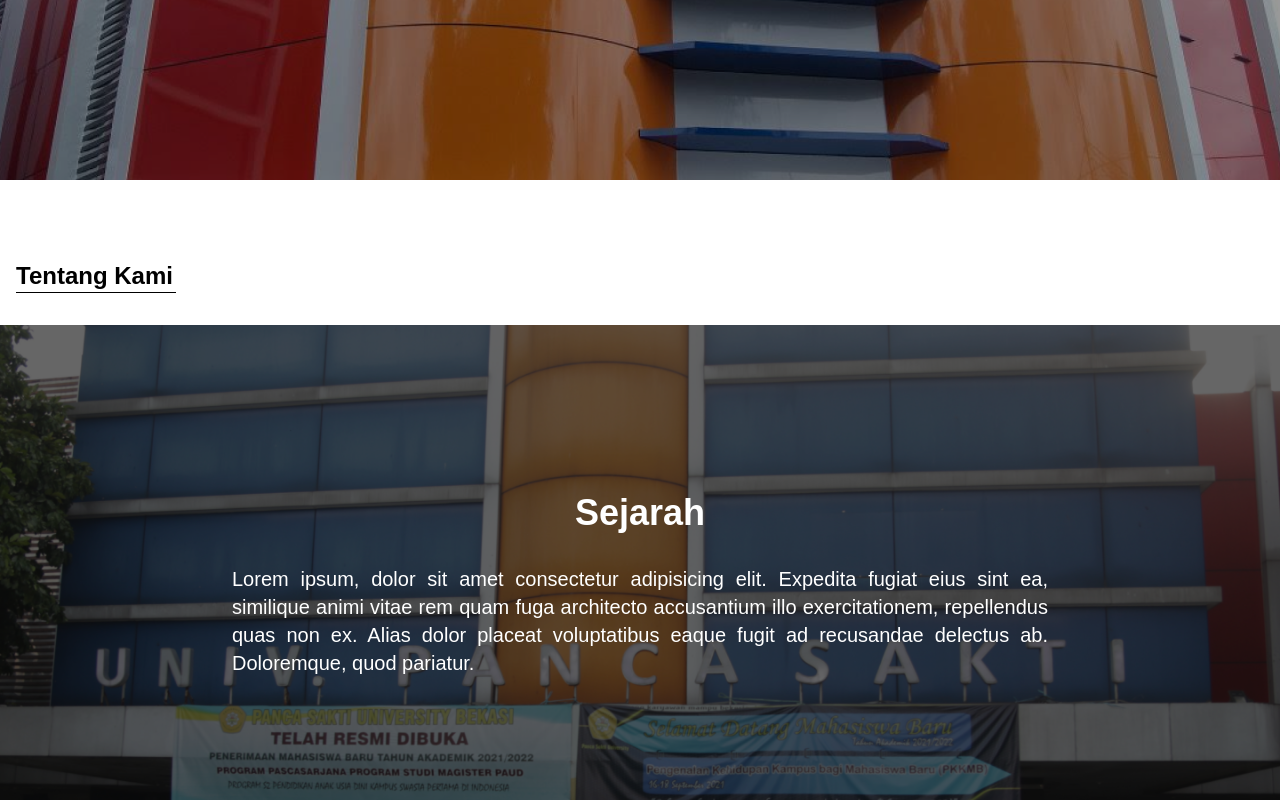
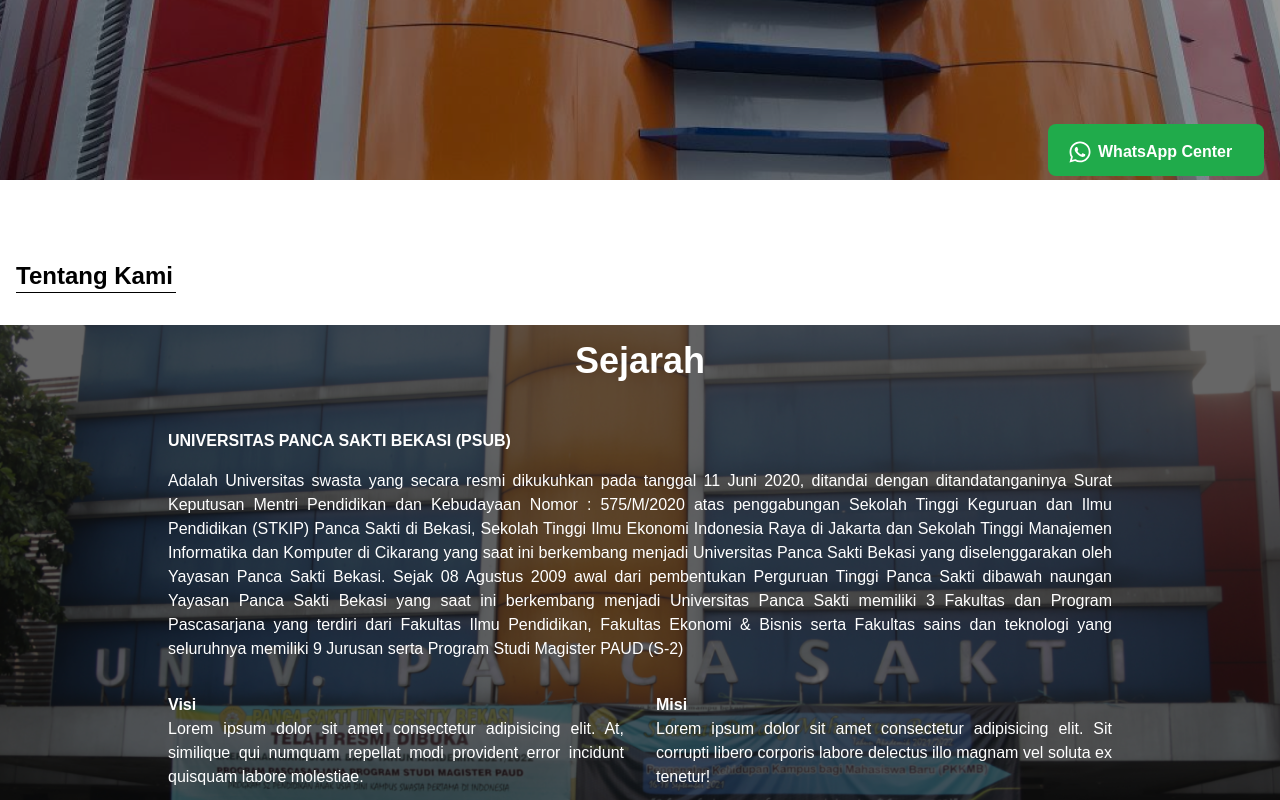
Before and after one commit to fxrnands/pancasakti-nextJs, a Next.js app: page / in a window 1280 px wide. Shown: the part 540-1340 px from the top of the page. Built offline with nearby package versions, Linux system fonts and the light colour scheme.

Commit message:
add pop up whatsapp center

```diff
--- a/package.json
+++ b/package.json
@@ -22,6 +22,7 @@
     "postcss": "8.4.24",
     "react": "18.2.0",
     "react-dom": "18.2.0",
+    "react-icons": "^4.9.0",
     "tailwindcss": "3.3.2",
     "typescript": "5.1.3"
   }
--- a/public/index.ts
+++ b/public/index.ts
@@ -3,3 +3,4 @@
 export { default as Header } from "./header.png"
 export { default as LogoHeader } from './pancasakti_header.png'
 export { default as AboutHeader } from './about_header.png'
+export { default as Rektor } from './rektor.jpeg'
--- /dev/null
+++ b/src/pages/components/base/FlyingPopups.tsx
@@ -0,0 +1,36 @@
+import { FaWhatsapp } from "react-icons/fa";
+import Link from "next/link";
+
+export default function FlyingPopups() {
+  return (
+    <>
+      <div
+        aria-live="assertive"
+        className="pointer-events-none fixed inset-0 flex items-start px-4 py-6  mt-[32rem] lg:mt-[40rem] left-36 lg:justify-end"
+      >
+        <div className="flex w-full flex-col items-center space-y-4 sm:items-end">
+          <div className="pointer-events-auto cursor-pointer w-[11rem] lg:w-[13.5rem] max-w-sm overflow-hidden rounded-lg hover:bg-green-500 bg-primary-green ">
+            <div className="px-4 hover:shadow-lg py-1 lg:py-3">
+              <div className="flex items-start">
+                <div className="flex-shrink-0 -mr-1.5 ml-1 lg: mt-[4px]">
+                  <FaWhatsapp
+                    className="lg:h-6 lg:w-6 w-4 h-4 text-white"
+                    aria-hidden="true"
+                  />
+                </div>
+                <div className="ml-3 lg:mt-1 -mt-0.5 w-0 flex-1 ">
+                  <Link
+                    href={`https://wa.me/081260002880`}
+                    className="lg:text-base text-[12px] text-white font-bold"
+                  >
+                    WhatsApp Center
+                  </Link>
+                </div>
+              </div>
+            </div>
+          </div>
+        </div>
+      </div>
+    </>
+  );
+}
--- a/src/pages/index.tsx
+++ b/src/pages/index.tsx
@@ -1,10 +1,12 @@
 import React, { useState } from "react";
-import { AboutHeader, Header } from "../../public";
+import { AboutHeader, Header, Rektor } from "../../public";
 import Image from "next/image";
 import { LogoHeader } from "../../public";
 import { useRouter } from "next/router";
 import Button from "./components/base/FlyoutButtons";
 import { faculty } from "@/utils/constant";
+import Link from "next/link";
+import FlyingPopups from "./components/base/FlyingPopups";
 
 export default function Home() {
   const router = useRouter();
@@ -53,23 +55,76 @@
           <div className="absolute inset-0 bg-black opacity-60"></div>
           <Image
             src={AboutHeader}
-            className="w-full lg:h-[40rem] h-[20rem] object-cover"
+            className="w-full lg:h-[40rem] h-[24rem] object-cover"
             alt=""
           />
-          <div className="absolute bottom-12 sm:bottom-14 md:bottom-44 lg:bottom-72 px-2 text-white">
+          <div className="absolute bottom-[4.5rem] sm:bottom-14 md:bottom-40 lg:bottom-44 px-2 text-white">
             <h1 className="text-center lg:text-4xl font-bold text-xl">
               Sejarah
             </h1>
-            <p className="mt-4 lg:mt-8 lg:px-[14rem] px-2 lg:text-xl text-justify">
-              Lorem ipsum, dolor sit amet consectetur adipisicing elit. Expedita
-              fugiat eius sint ea, similique animi vitae rem quam fuga
-              architecto accusantium illo exercitationem, repellendus quas non
-              ex. Alias dolor placeat voluptatibus eaque fugit ad recusandae
-              delectus ab. Doloremque, quod pariatur.
-            </p>
+            <div className="mt-4 lg:mt-12 lg:px-[10rem] px-2 lg:text-xl text-justify">
+              <h1 className="text-[10px] font-bold xl:text-base">{`UNIVERSITAS PANCA SAKTI BEKASI (PSUB)`}</h1>
+              <p className="mt-2 xl:mt-4 lg:text-base text-[8px]">
+                {`Adalah
+                Universitas swasta yang secara resmi dikukuhkan pada tanggal 11
+                Juni 2020, ditandai dengan ditandatanganinya Surat Keputusan
+                Mentri Pendidikan dan Kebudayaan Nomor : 575/M/2020 atas
+                penggabungan Sekolah Tinggi Keguruan dan Ilmu Pendidikan (STKIP)
+                Panca Sakti di Bekasi, Sekolah Tinggi Ilmu Ekonomi Indonesia
+                Raya di Jakarta dan Sekolah Tinggi Manajemen Informatika dan
+                Komputer di Cikarang yang saat ini berkembang menjadi
+                Universitas Panca Sakti Bekasi yang diselenggarakan oleh Yayasan
+                Panca Sakti Bekasi. Sejak 08 Agustus 2009 awal dari pembentukan
+                Perguruan Tinggi Panca Sakti dibawah naungan Yayasan Panca Sakti
+                Bekasi yang saat ini berkembang menjadi Universitas Panca Sakti
+                memiliki 3 Fakultas dan Program Pascasarjana yang terdiri dari
+                Fakultas Ilmu Pendidikan, Fakultas Ekonomi & Bisnis serta
+                Fakultas sains dan teknologi yang seluruhnya memiliki 9 Jurusan
+                serta Program Studi Magister PAUD (S-2)`}
+              </p>
+              <div className="flex mt-4 lg:mt-8 justify-between lg:text-base text-[8px]">
+                <div className="w-[50%] mr-4 lg:mr-8">
+                  <p className="text-xs lg:text-base font-bold">{`Visi`}</p>
+                  <p>
+                    {`Lorem ipsum dolor sit amet consectetur adipisicing elit. At,
+                    similique qui numquam repellat modi provident error incidunt
+                    quisquam labore molestiae.`}
+                  </p>
+                </div>
+                <div className="w-[50%] ">
+                  <p className="text-xs lg:text-base font-bold">Misi</p>
+                  <p className="text-justify">
+                    Lorem ipsum dolor sit amet consectetur adipisicing elit. Sit
+                    corrupti libero corporis labore delectus illo magnam vel
+                    soluta ex tenetur!
+                  </p>
+                </div>
+              </div>
+            </div>
           </div>
         </div>
       </div>
+      <div className="relative">
+        <div className="bg-primary-grey lg:mx-12 rounded-md mx-4 pb-8 pt-4 px-4 absolute bottom-[30rem]">
+          <h1 className="flex lg:text-xl text-sm justify-center font-bold">
+            Pendaftaran Mahasiswa Baru
+          </h1>
+          <p className="lg:text-sm text-[8px] text-justify mt-2">
+            Lorem ipsum dolor sit amet consectetur adipisicing elit. Aliquid
+            dolor quam ipsum veritatis corporis delectus aspernatur dolore optio
+            voluptas eligendi a quis eaque magni laboriosam fugiat doloremque,
+            rerum molestiae quasi omnis repudiandae error consequatur. Dicta
+            dignissimos optio vel ad quaerat.
+            <Link
+              href={"https://wa.me/081260002880"}
+              className="text-secondary-blue underline cursor-pointer ml-2"
+            >
+              Whatsapp 0811112121212
+            </Link>
+          </p>
+        </div>
+      </div>
+      <FlyingPopups />
     </>
   );
 }
--- a/tailwind.config.js
+++ b/tailwind.config.js
@@ -19,9 +19,11 @@
           blue: "#004AAD",
           red: "#B70404",
           white: "#F9F5F6",
+          green: "#20AB4B",
         },
         secondary: {
           grey: "#52616B",
+          blue: "#0A84FF",
         },
       },
       backgroundImage: {
```
Also changed, not shown: public/rektor.jpeg (added), 1 other file (tests, documents, lock files or other folders).
